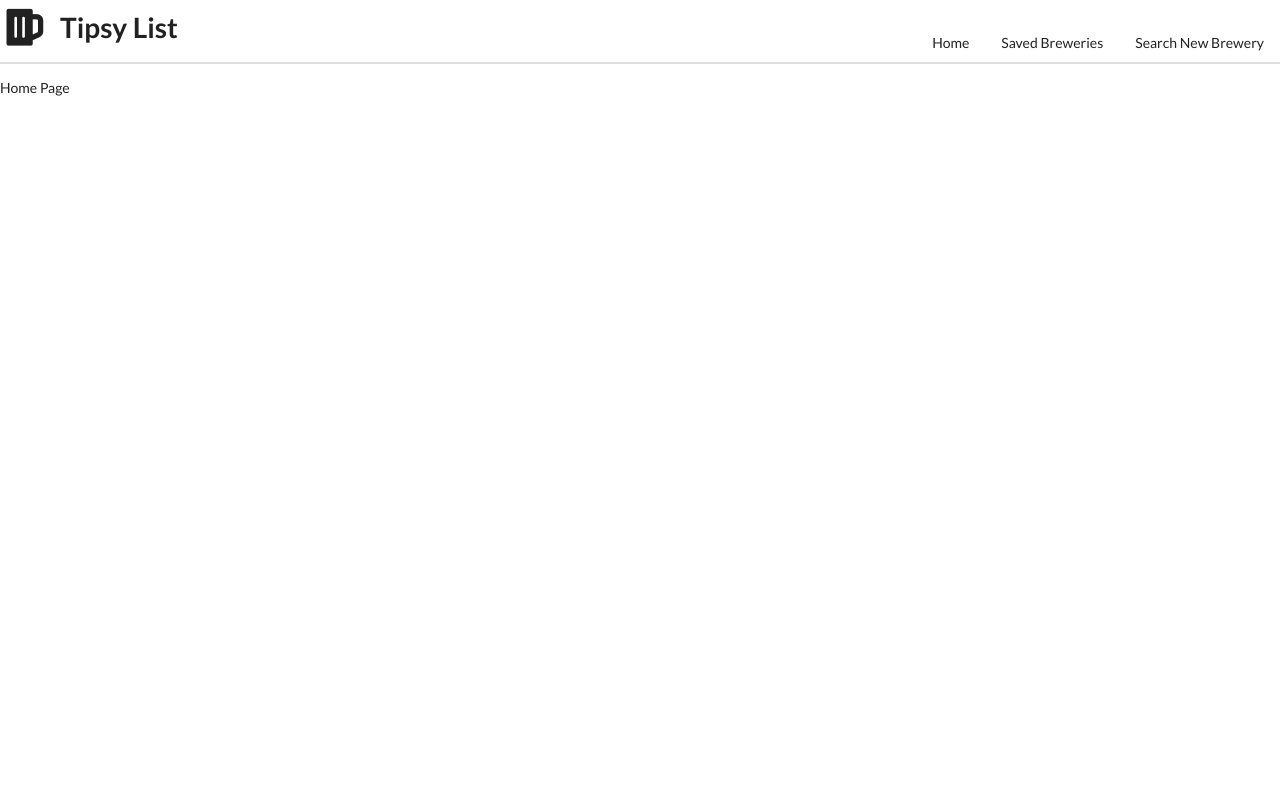
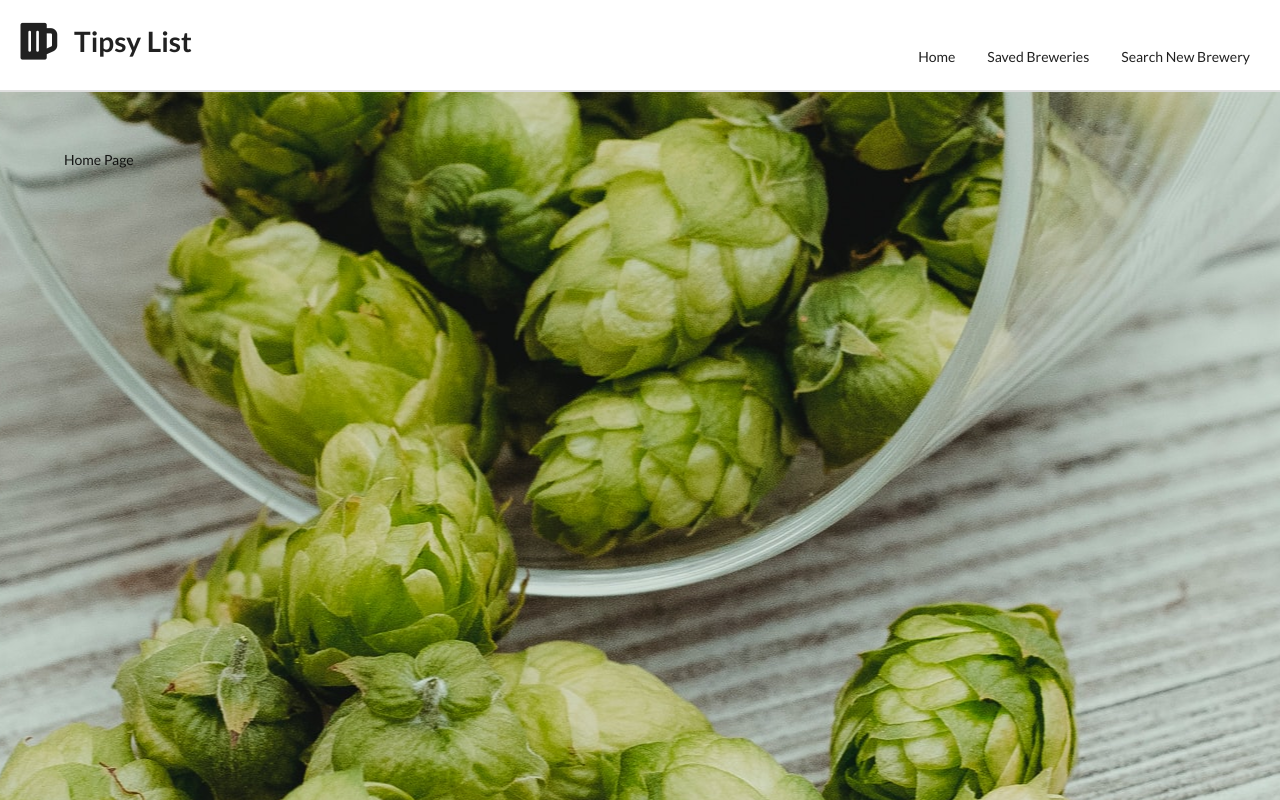
Before and after one commit to builtbyjosh/tipsy_list_v2, a React (Create React App) app in the folder tipsy_review_frontend_v3/: page / in a window 1280 px wide. Built offline with nearby package versions, Linux system fonts and the light colour scheme.

Commit message:
creating custom styling

```diff
--- a/tipsy_review_frontend_v3/public/style.css
+++ b/tipsy_review_frontend_v3/public/style.css
@@ -1,3 +1,21 @@
 .ui.header {
   padding-top: 10px;
 }
+
+body {
+  background: url('./markus-spiske-R0PHtuR1ofs-unsplash.jpg') no-repeat center center fixed;
+
+}
+
+#navbar {
+  background: white;
+  position: fixed;
+  top: 0;
+  width: 100%;
+}
+
+.main {
+  padding-top: 150px;
+  width: 90%;
+  margin: auto;
+}
--- a/tipsy_review_frontend_v3/src/App.js
+++ b/tipsy_review_frontend_v3/src/App.js
@@ -17,13 +17,16 @@ function App() {
   return (
     <div >
       <Navbar />
-      <Switch>
+      <div className="main">
+        <Switch>
         <Route exact path='/' component={Home} />
         <Route exact path='/breweries' component={BreweryList} />
         <Route exact path='/breweries/:id' component={BreweryShow} />
         <Route exact path='/breweries/:id/new' component={AddReviewForm} />
         <Route exact path='/search' component={SearchAPIBreweries} />
       </Switch>
+      </div>
+
     </div>
   );
 }
--- a/tipsy_review_frontend_v3/src/components/Navbar.js
+++ b/tipsy_review_frontend_v3/src/components/Navbar.js
@@ -4,7 +4,7 @@ class Navbar extends Component {
   state = {};
   render() {
     return (
-      <div className="ui secondary pointing menu">
+      <div className="ui secondary pointing menu segment" id='navbar'>
         <h1 className="ui header logo">
           <i className="beer icon"></i>
           <div className="content">Tipsy List</div>
```
Also changed, not shown: tipsy_review_frontend_v3/public/markus-spiske-R0PHtuR1ofs-unsplash.jpg (added), 1 other file (tests, documents, lock files or other folders).
